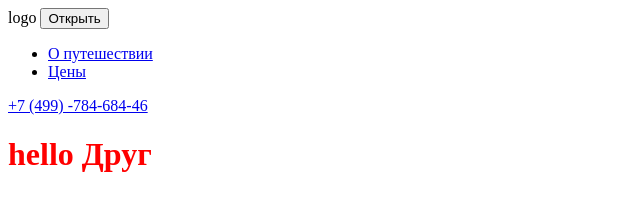
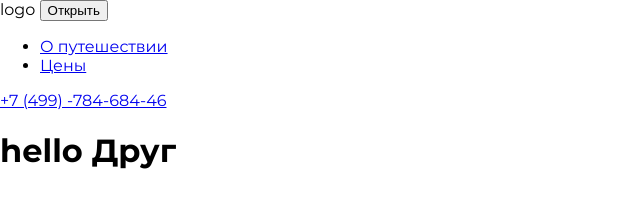
Before and after one commit to ikave/euro-trip, a website: page source/index.html in a window 1280 px wide. Shown: the whole page, without its empty margins (0-640 px from the left). Drawn offline with nearby package versions, Linux system fonts and the light colour scheme; files that its build step writes are made by us from their sources.

Commit message:
Добавляет шрифты

```diff
--- /dev/null
+++ b/source/sass/_scaffolding.scss
@@ -0,0 +1,5 @@
+.page-body {
+  margin: 0;
+  padding: 0;
+  font-family: 'Montserrat';
+}
--- /dev/null
+++ b/source/sass/fonts/_fonts.scss
@@ -0,0 +1,35 @@
+@font-face {
+  font-family: 'Montserrat';
+  font-style: normal;
+  font-weight: 400;
+  src: local(''),
+       url('../fonts/montserrat-v15-latin_cyrillic-regular.woff2') format('woff2'),
+       url('../fonts/montserrat-v15-latin_cyrillic-regular.woff') format('woff')
+}
+
+@font-face {
+  font-family: 'Montserrat';
+  font-style: normal;
+  font-weight: 500;
+  src: local(''),
+       url('../fonts/montserrat-v15-latin_cyrillic-500.woff2') format('woff2'),
+       url('../fonts/montserrat-v15-latin_cyrillic-500.woff') format('woff')
+}
+
+@font-face {
+  font-family: 'Montserrat';
+  font-style: normal;
+  font-weight: 600;
+  src: local(''),
+       url('../fonts/montserrat-v15-latin_cyrillic-600.woff2') format('woff2'),
+       url('../fonts/montserrat-v15-latin_cyrillic-600.woff') format('woff')
+}
+
+@font-face {
+  font-family: 'Montserrat';
+  font-style: normal;
+  font-weight: 700;
+  src: local(''),
+       url('../fonts/montserrat-v15-latin_cyrillic-700.woff2') format('woff2'),
+       url('../fonts/montserrat-v15-latin_cyrillic-700.woff') format('woff')
+}
--- a/source/sass/style.scss
+++ b/source/sass/style.scss
@@ -1,3 +1,8 @@
-h1 {
-  color: red;
-}
+// fonts
+@import './fonts/fonts';
+
+// variables
+@import 'vars';
+
+// scaffoldinggit
+@import 'scaffolding';
```
Also changed, not shown: source/fonts/montserrat-v15-latin_cyrillic-500.woff (added), source/fonts/montserrat-v15-latin_cyrillic-500.woff2 (added), source/fonts/montserrat-v15-latin_cyrillic-600.woff (added), source/fonts/montserrat-v15-latin_cyrillic-600.woff2 (added), source/fonts/montserrat-v15-latin_cyrillic-700.woff (added), source/fonts/montserrat-v15-latin_cyrillic-700.woff2 (added), source/fonts/montserrat-v15-latin_cyrillic-regular.woff (added), source/fonts/montserrat-v15-latin_cyrillic-regular.woff2 (added).
